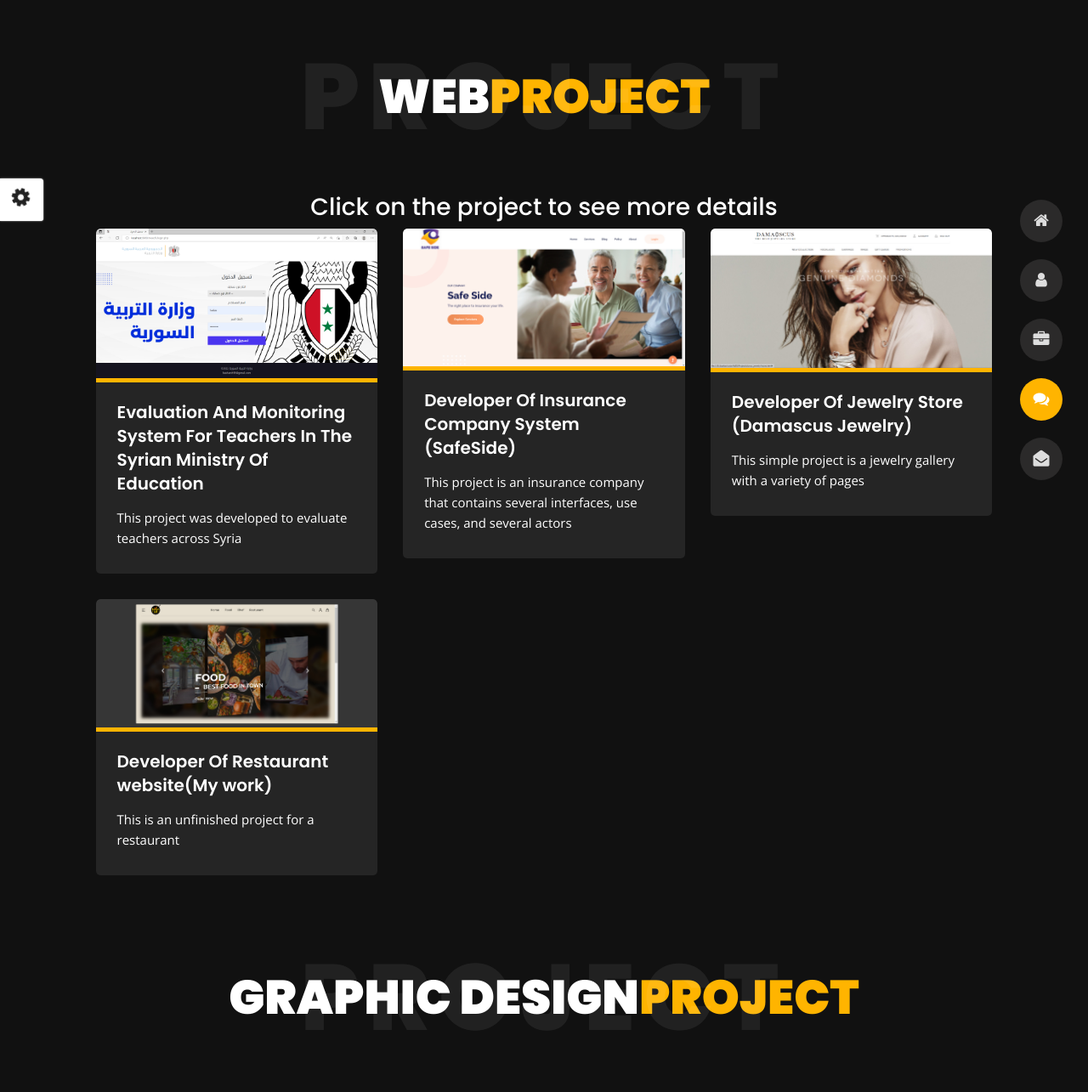
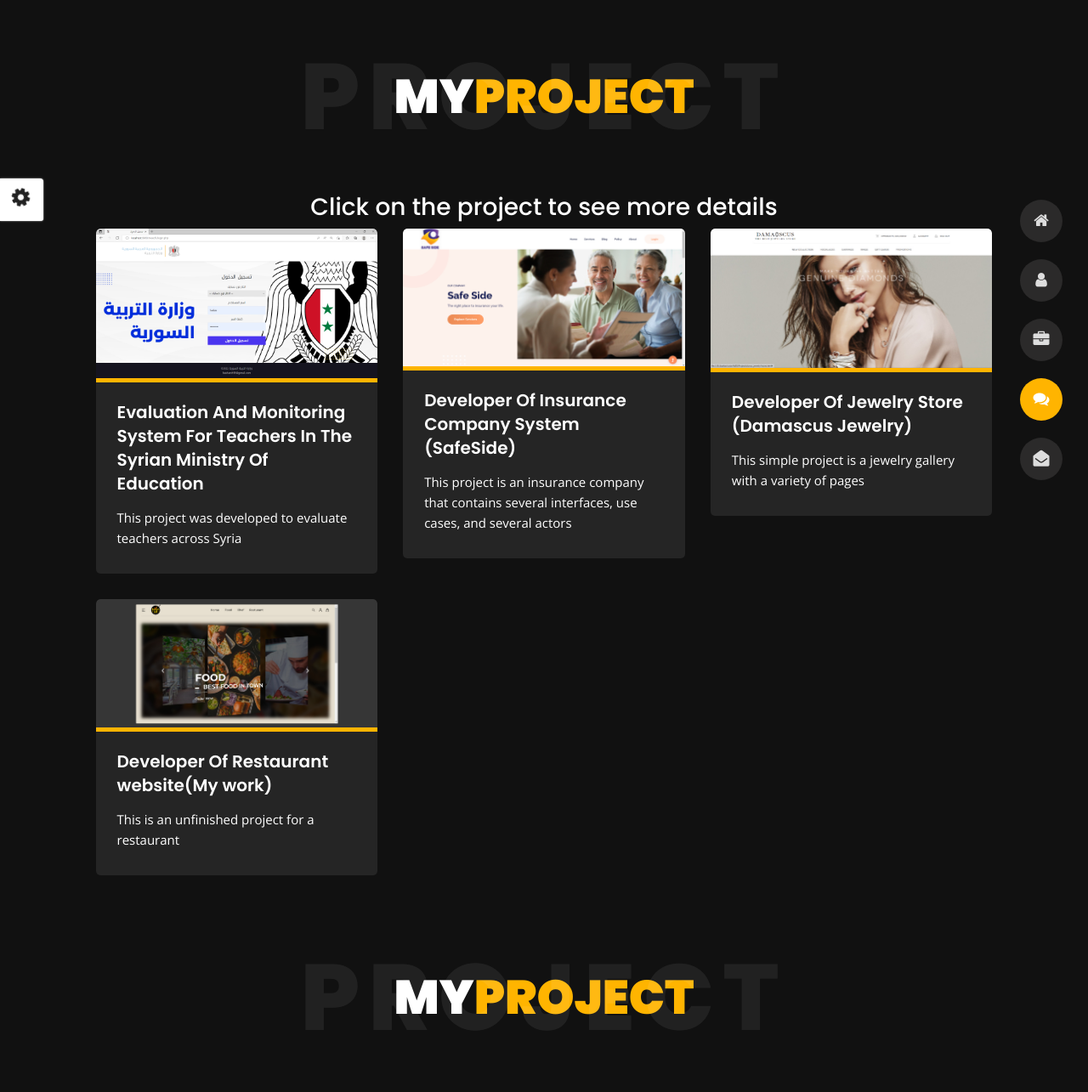
Before and after one commit to basharshaikhani/myprofitol, a plain HTML site: page project.html in a window 1280 px wide. Shown: the top 1285 px of the page at 85% size. Drawn offline with nearby package versions, Linux system fonts and the light colour scheme.

Commit message:
Update project.html

```diff
--- a/project.html
+++ b/project.html
@@ -144,7 +144,7 @@
 <!-- Header Ends -->
 <!-- Page Title Starts -->
 <section class="title-section text-left text-sm-center revealator-slideup revealator-once revealator-delay1">
-    <h1>Web<span>Project</span></h1>
+    <h1>My<span>Project</span></h1>
     <span class="title-bg">project</span>
 </section>
 
@@ -237,7 +237,7 @@
             </div>
             <!-- Article Ends -->
             <section class="title-section text-left text-sm-center revealator-slideup revealator-once revealator-delay1">
-                <h1>Graphic Design<span>Project</span></h1>
+                <h1>My<span>Project</span></h1>
                 <span class="title-bg">project</span>
             </section>
 
```
